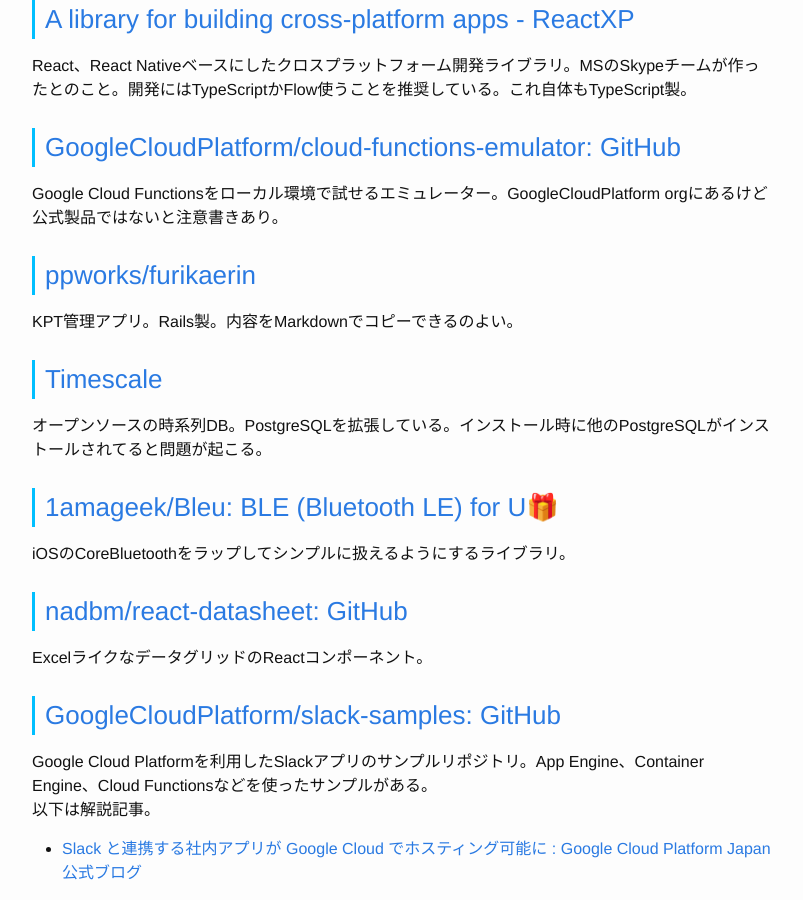
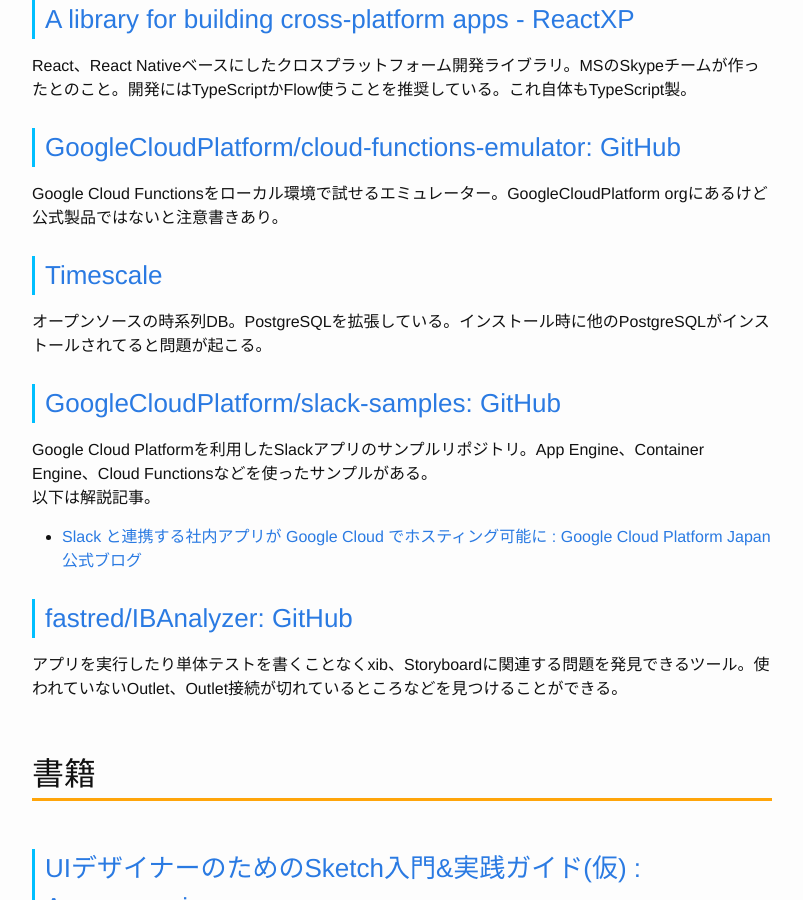
Before and after one commit to Gather-Tech/Gather-Tech.github.io, a Jekyll site: the page built from _posts/2017/2017-04-10-Gather41.md, in a window 1280 px wide and 900 px high, scrolled down 3323 px. Shown: the whole window, without its empty margins (238-1041 px from the left). Built offline with Jekyll 4.4.1, drawn with Linux system fonts in a browser that asks for light colours.

Commit message:
Reduce articles

```diff
--- a/_posts/2017/2017-04-10-Gather41.md
+++ b/_posts/2017/2017-04-10-Gather41.md
@@ -81,21 +81,9 @@
 
 Google Cloud Functionsをローカル環境で試せるエミュレーター。GoogleCloudPlatform orgにあるけど公式製品ではないと注意書きあり。
 
-### [ppworks/furikaerin](https://github.com/ppworks/furikaerin)
-
-KPT管理アプリ。Rails製。内容をMarkdownでコピーできるのよい。
-
 ### [Timescale](http://www.timescale.com/)
 
 オープンソースの時系列DB。PostgreSQLを拡張している。インストール時に他のPostgreSQLがインストールされてると問題が起こる。
-
-### [1amageek/Bleu: BLE (Bluetooth LE) for U🎁](https://github.com/1amageek/Bleu)
-
-iOSのCoreBluetoothをラップしてシンプルに扱えるようにするライブラリ。
-
-### [nadbm/react-datasheet: GitHub](https://github.com/nadbm/react-datasheet)
-
-ExcelライクなデータグリッドのReactコンポーネント。
 
 ### [GoogleCloudPlatform/slack-samples: GitHub](https://github.com/GoogleCloudPlatform/slack-samples)
 
```
